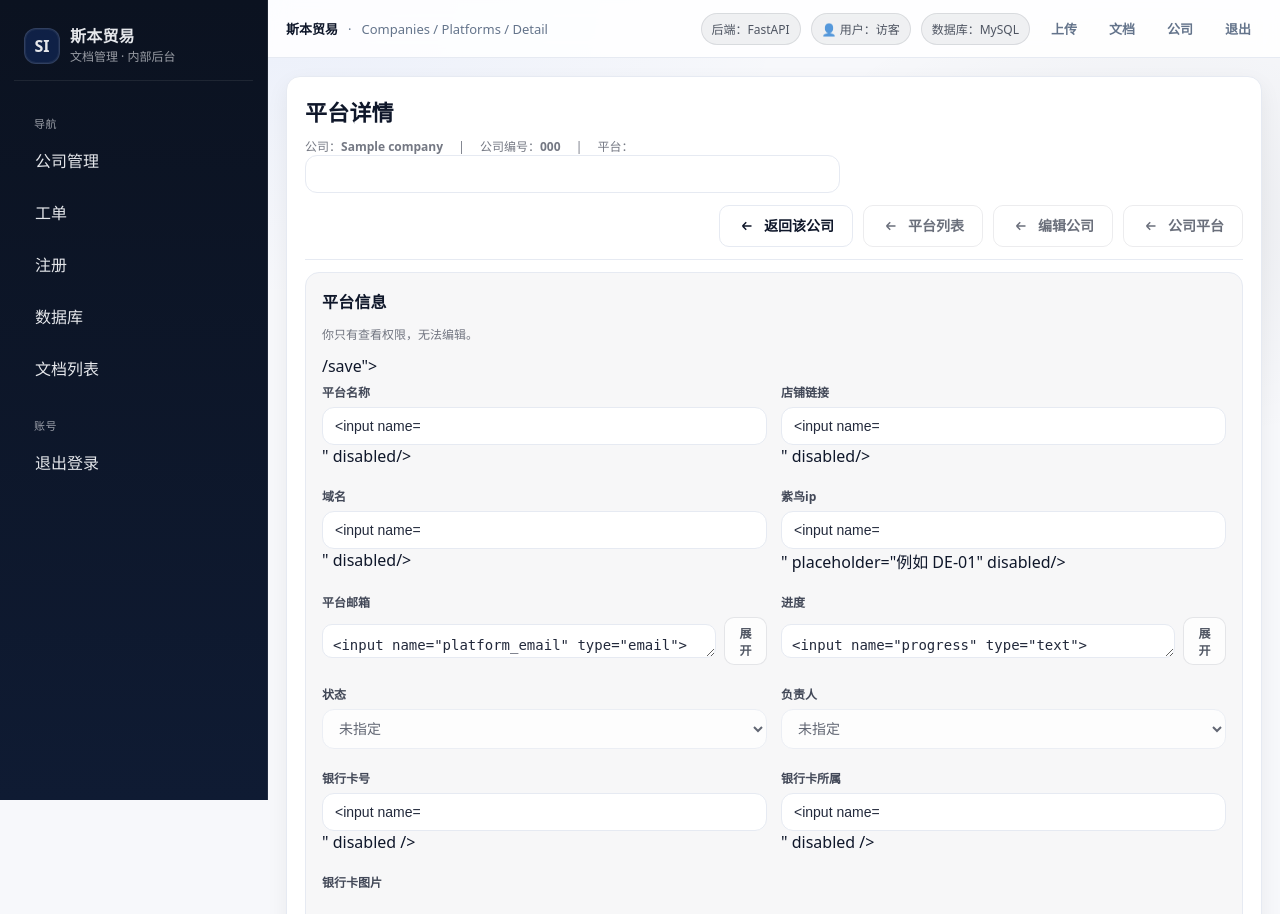
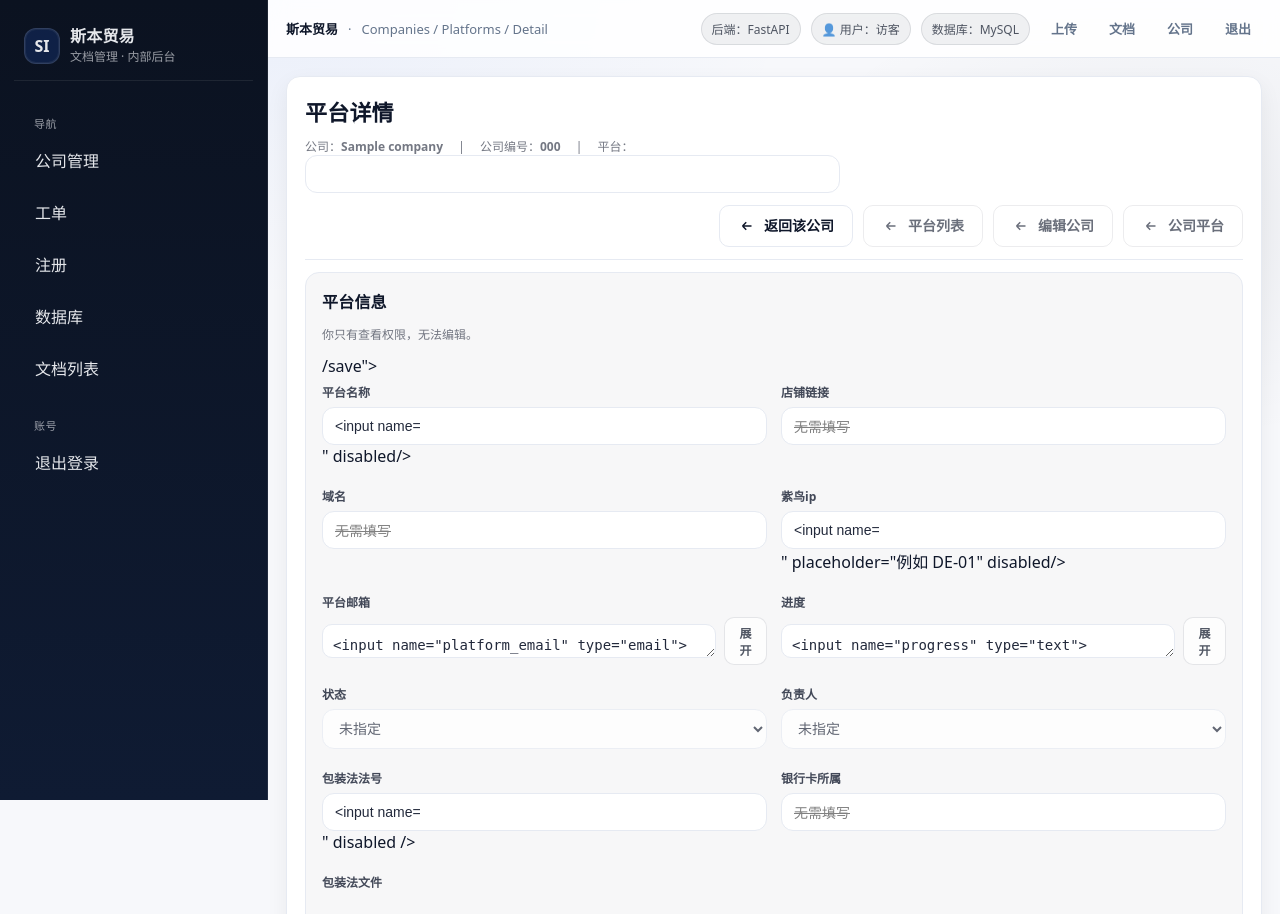
Before and after one commit to juicecup-art/company-docs-system, a FastAPI app: template app/templates/company_platform_detail.html in a window 1280 px wide. Shown: the top 914 px of the page. Run offline with FastAPI, Linux system fonts and the light colour scheme; the template is opened without the code that fills it: most values are stand-ins (such as "Sample title", 1, 10 or a date in 2020); form fields are guessed from the names that the template uses.

Commit message:
2026.3.6 17:13

```diff
--- a/app/templates/company_platform_detail.html
+++ b/app/templates/company_platform_detail.html
@@ -460,14 +460,22 @@
 
         <div>
           <label>店铺链接</label>
+          {% if platform.packing_name %}
+          <input value="无需填写" style="text-decoration: line-through; color: gray;" disabled/>
+          {% else %}
           <input name="store_url" value="{{ platform.store_url or '' }}"
             {% if not can_edit %}disabled{% endif %}/>
+          {% endif %}
         </div>
 
         <div>
           <label>域名</label>
+          {% if platform.packing_name %}
+          <input value="无需填写" style="text-decoration: line-through; color: gray;" disabled/>
+          {% else %}
           <input name="domain" value="{{ platform.domain or '' }}"
             {% if not can_edit %}disabled{% endif %}/>
+          {% endif %}
         </div>
 
         <div>
@@ -538,7 +546,7 @@
         </div>
 
         <div>
-          <label>银行卡号</label>
+          <label>{% if platform.packing_name %}包装法法号{% else %}银行卡号{% endif %}</label>
           <input
             type="text"
             name="bank_card_no"
@@ -551,6 +559,9 @@
 
         <div>
           <label>银行卡所属</label>
+          {% if platform.packing_name %}
+          <input value="无需填写" style="text-decoration: line-through; color: gray;" disabled/>
+          {% else %}
           <input
             type="text"
             name="bank_card_owner"
@@ -559,10 +570,11 @@
             value="{{ platform.bank_card_owner or '' }}"
             {% if not can_edit %}disabled{% endif %}
           />
+          {% endif %}
         </div>
 
         <div>
-          <label>银行卡图片</label>
+          <label>{% if platform.packing_name %}包装法文件{% else %}银行卡图片{% endif %}</label>
           {% if can_edit %}
           <div style="margin-top: 4px; display: flex; gap: 8px; align-items: center;">
             <input type="file" name="file" accept="image/*" form="bank-card-image-upload-form" />
```
